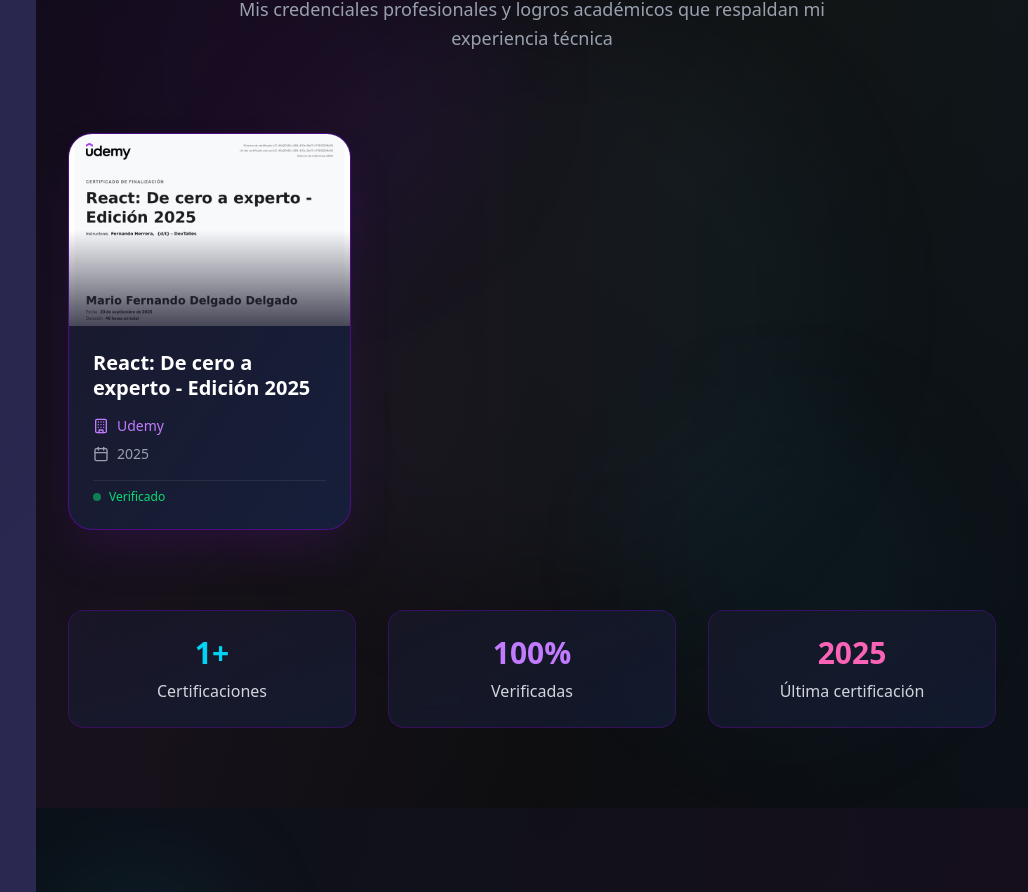
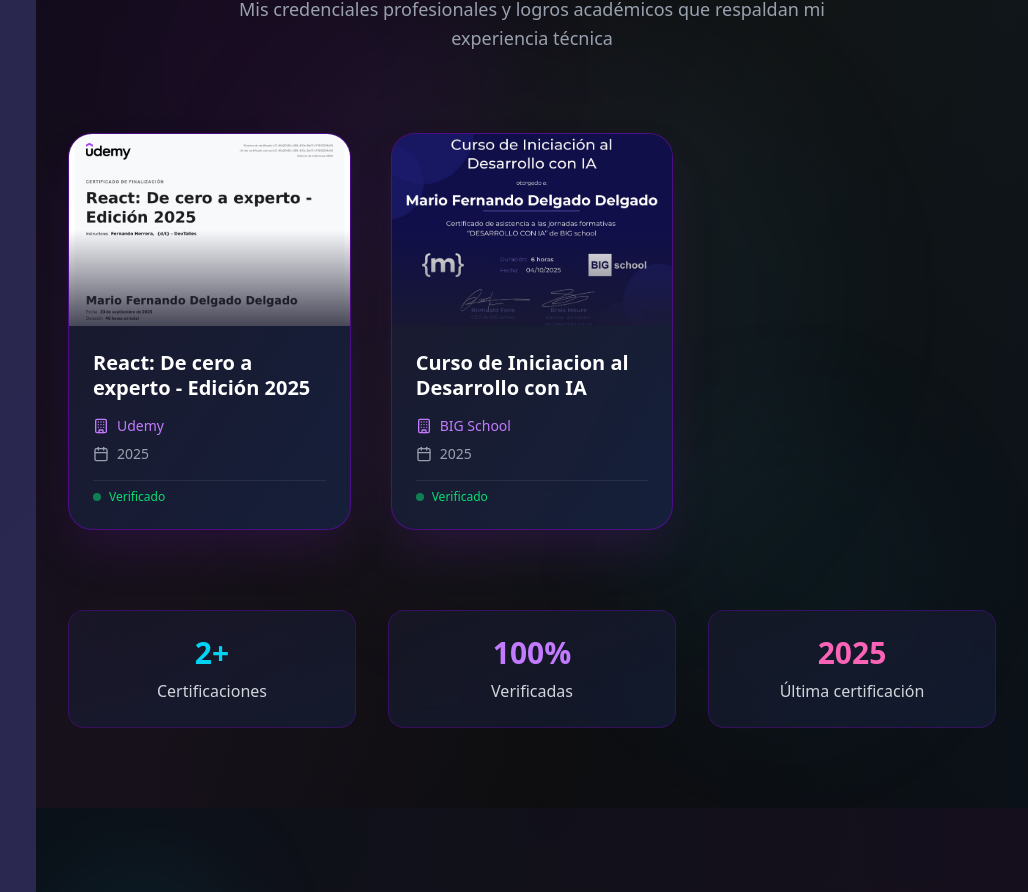
Before and after one commit to mariocode22/Portafolio, a React (Vite) app: page / in a window 1280 px wide. Shown: the part 6249-7141 px from the top of the page, without its empty margins (252-1280 px from the left). Built offline with nearby package versions, Linux system fonts and the light colour scheme.

Commit message:
nuevo certificado

```diff
--- a/src/data/certifications-Data.ts
+++ b/src/data/certifications-Data.ts
@@ -7,5 +7,13 @@
     image: "/certificado-react.jpg",
     pdf: "./certificado-react.pdf",
     link: "https://www.udemy.com/certificate/UC-46a20146-c284-410e-9e47-c71932209d34"
+  },
+   {
+    name: "Curso de Iniciacion al Desarrollo con IA",
+    org: "BIG School",
+    year: "2025",
+    image: "/certificado-ia.png",
+    pdf: "",
+    link: ""
   }
 ];
```
Also changed, not shown: public/certificado-ia.png (added).
